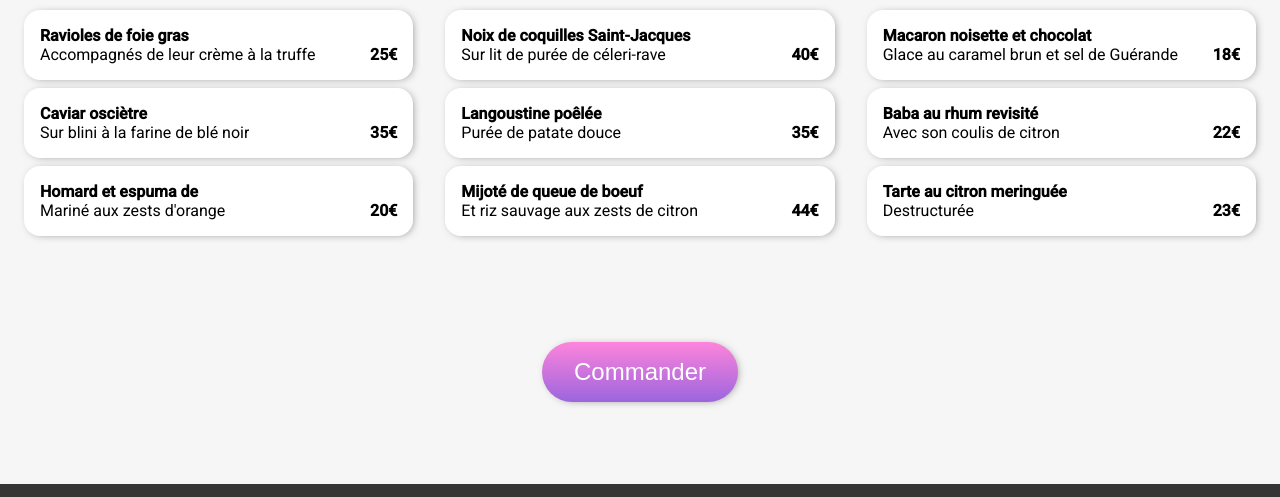
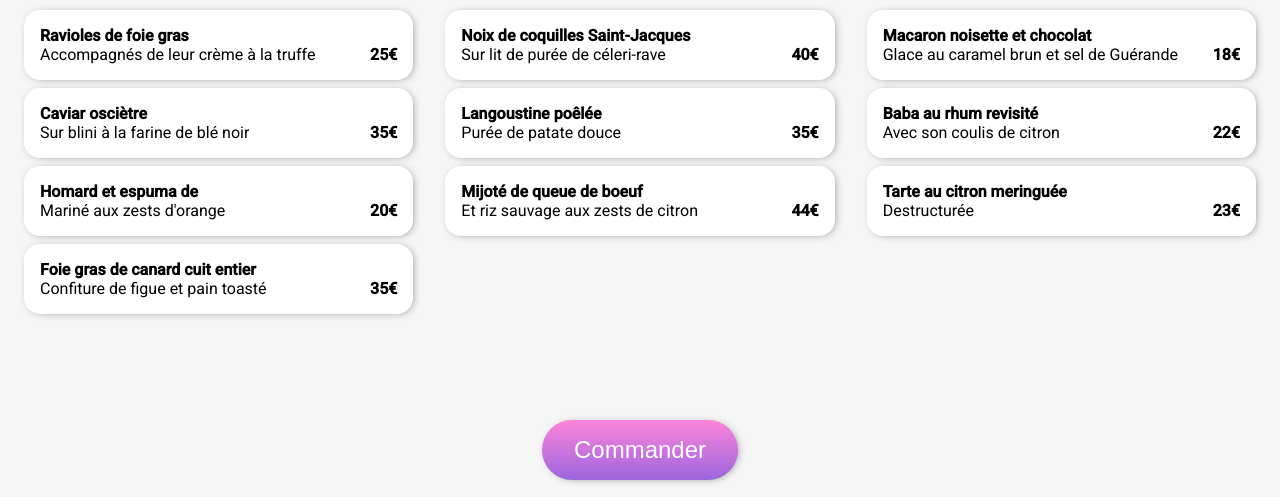
Before and after one commit to FlorentCIC/FLorentCIC_3_09112021, a website: page pages/resto-2.html in a window 1280 px wide. Shown: the part 695-1192 px from the top of the page. Drawn offline with Linux system fonts and the light colour scheme; a web font is replaced by a local one.

Commit message:
ajout carte r2

```diff
--- a/pages/resto-2.html
+++ b/pages/resto-2.html
@@ -35,7 +35,7 @@
                 <div class="menu-item__check">
                   <i class="fas fa-check"></i>
                 </div>
-            </div>
+              </div>
 
             <div class="menu-item">
                 <div class="menu-item__description">
@@ -54,6 +54,17 @@
                   <p>Mariné aux zests d'orange</p>
                 </div>
                 <span class="menu-item__price">20€</span>
+                <div class="menu-item__check">
+                  <i class="fas fa-check"></i>
+                </div>
+              </div>
+
+            <div class="menu-item">
+                <div class="menu-item__description">
+                  <h4>Foie gras de canard cuit entier</h4>
+                  <p>Confiture de figue et pain toasté</p>
+                </div>
+                <span class="menu-item__price">35€</span>
                 <div class="menu-item__check">
                   <i class="fas fa-check"></i>
                 </div>
```
